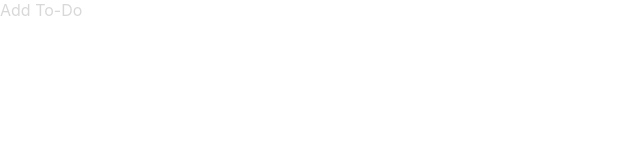
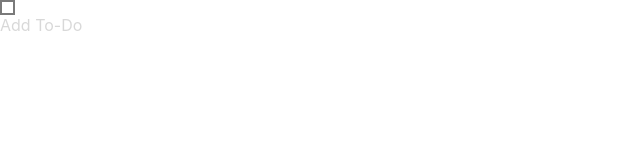
Before and after one commit to aakindel/to-do-today, a Next.js app: page / in a window 1280 px wide. Shown: the top 160 px of the page, without its empty margins (0-640 px from the left). Built offline with nearby package versions, Linux system fonts and the light colour scheme.

Commit message:
create and style Checkbox component

```diff
--- a/components/App.js
+++ b/components/App.js
@@ -1,7 +1,14 @@
 import { v4 as uuidv4 } from 'uuid';
-import { useEffect } from 'react';
+import { useEffect, useState } from 'react';
 import ReactDom from 'react-dom';
 import styles from '../styles/App.module.css'
+
+function Checkbox({isChecked, handleIsChecked}) {
+  return (
+    <div className={`${styles.checkbox} ${(isChecked ? styles.checked : "")}`}
+      onClick={() => {handleIsChecked(!isChecked)}} />
+  );
+}
 
 function Paragraph({id, text, updateLineInLines, updateLineInDom}) {
   return (
@@ -201,7 +208,6 @@ export default function App() {
         if (currentLine.innerText !== newCurrentLineText) {
           currentLine.removeChild(currentLine.childNodes[0]);
           currentLine.appendChild(document.createTextNode(new String(newCurrentLineText)))
-          console.log(newCurrentLineText)
         }
       });
 
@@ -346,7 +352,6 @@ export default function App() {
               if (prevLine.innerText !== newPrevLineText) {
                 prevLine.removeChild(prevLine.childNodes[0]);
                 prevLine.appendChild(document.createTextNode(new String(newPrevLineText)))
-                console.log(newPrevLineText)
               }
               _setCaretPositionInLine(document.getElementById(prevLineId).childNodes[0], prevLineLength)
             });
@@ -505,7 +510,16 @@ export default function App() {
 
   }
 
+  let [isChecked, setIsChecked] = useState(false);
+
+  const handleIsChecked = (isChecked) => {
+    setIsChecked(isChecked);
+  }
+
   return (
+    <>
+      <Checkbox isChecked={isChecked} handleIsChecked={handleIsChecked} />
+      {
         lines.map((line) => {
           return (
             <div key={line.id}>
@@ -515,5 +529,7 @@ export default function App() {
             </div>
           );
         })
+      }
+    </>
   );
 }
--- a/styles/App.module.css
+++ b/styles/App.module.css
@@ -13,3 +13,36 @@
 .pg_block {
   white-space: pre-wrap;
 }
+
+.checkbox {
+  background-color: white;
+  position: relative;
+  border: 2px solid #7a7a7a;
+  margin-right: 6px;
+  display: flex;
+  justify-content: center;
+  align-items: center;
+  cursor: pointer;
+  width: 15px;
+  height: 15px;
+}
+
+.checkbox.checked {
+  background-color: rgb(41, 188, 247);
+  border-color: rgb(41, 188, 247);
+}
+
+.checkbox.checked:after {
+  content: '';
+  position: absolute;
+  display: block;
+  width: 60%;
+  height: 30%;
+  margin: -2px 0 0 1px;
+  background: transparent;
+  border: 2px solid white;
+  border-top: none;
+  border-right: none;
+  -webkit-transform: rotate(-45deg);
+  transform: rotate(-45deg);
+}
```
Lines whose indentation alone changed are shown as unchanged.
